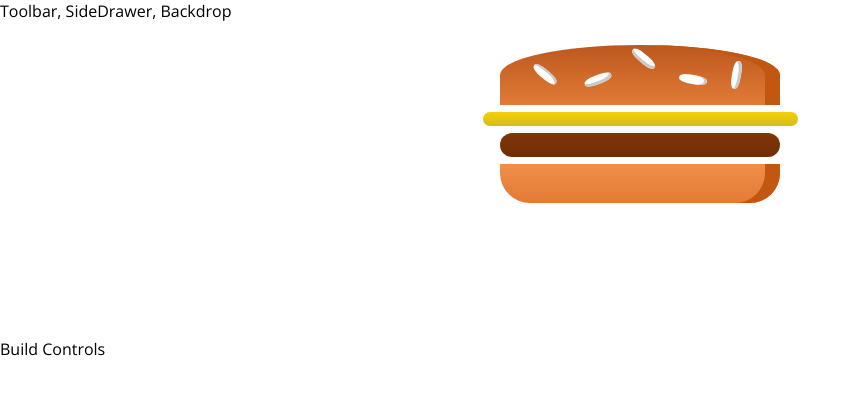
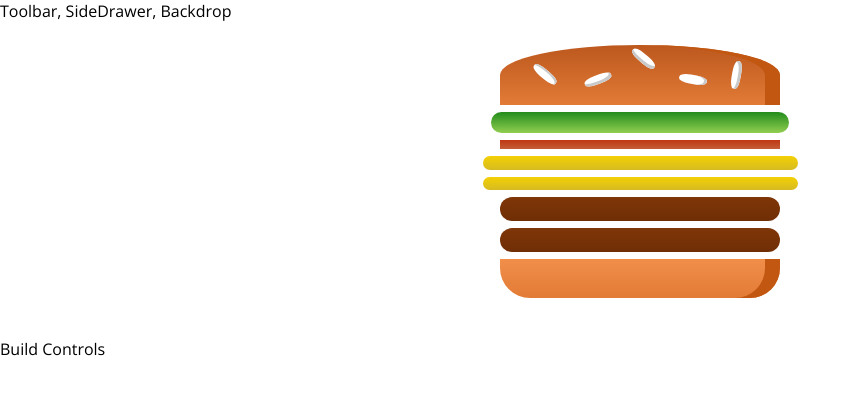
Before and after one commit to calvinyhu/burger-builder, a React app: page /burger-builder in a window 1280 px wide. Shown: the top 394 px of the page, without its empty margins (0-861 px from the left). Built offline with nearby package versions, Linux system fonts and the light colour scheme.

Commit message:
Dynamic burger

```diff
--- a/src/components/Burger/Burger.js
+++ b/src/components/Burger/Burger.js
@@ -4,11 +4,26 @@ import classes from './Burger.css';
 import BurgerIngredient from './BurgerIngredient/BurgerIngredient';
 
 const burger = (props) => {
+    // An array of strings of the keys of props.ingredients
+    const uniqueIngredients = Object.keys(props.ingredients);
+
+    // An array of all ingredients
+    const allIngredients = uniqueIngredients.map(igKey => {
+        // The count of each unique ingredient
+        const numIngredients = props.ingredients[igKey];
+        // Return an array that is filled with the correct number of unique
+        // ingredients, by first filling an @Array with @numIngredient number of
+        // undefined values, then mapping over each undefined element and
+        // turning it into a @BurgerIngredient
+        return [...Array(numIngredients)].map((_, index) => {
+            return <BurgerIngredient key={igKey + index} type={igKey} />;
+        });
+    });
+
     return (
         <div className={classes.Burger}>
             <BurgerIngredient type='bread-top' />
-            <BurgerIngredient type='cheese' />
-            <BurgerIngredient type='meat' />
+            {allIngredients}
             <BurgerIngredient type='bread-bottom' />
         </div>
     );
--- a/src/containers/BurgerBuilder/BurgerBuilder.js
+++ b/src/containers/BurgerBuilder/BurgerBuilder.js
@@ -4,10 +4,19 @@ import Auxiliary from '../../hoc/Auxiliary';
 import Burger from '../../components/Burger/Burger';
 
 class BurgerBuilder extends Component {
+    state = {
+        ingredients: {
+            salad: 1,
+            bacon: 1,
+            cheese: 2,
+            meat: 2,
+        }
+    }
+
     render() {
         return (
             <Auxiliary>
-                <Burger />
+                <Burger ingredients={this.state.ingredients} />
                 <div>Build Controls</div>
             </Auxiliary>
         );
```
